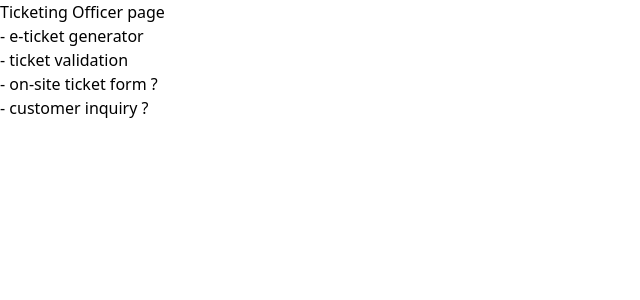
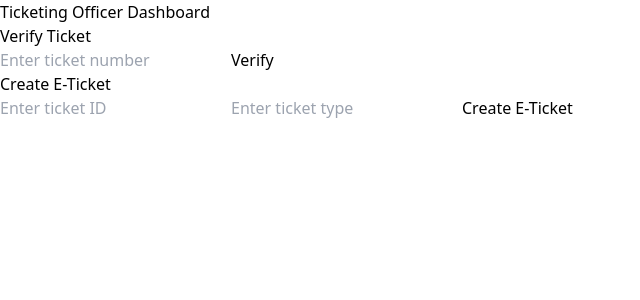
Before and after one commit to darylcwx/Ticket-Booking-System, a React (Vite) app in the folder frontend/: page /ticketingOfficerDashboard in a window 1280 px wide. Shown: the top 300 px of the page, without its empty margins (0-640 px from the left). Built offline with nearby package versions, Linux system fonts and the light colour scheme; no server answers.

Commit message:
Incomplete (error submitting)

```diff
--- a/frontend/src/routes/TicketingOfficerDashboard.jsx
+++ b/frontend/src/routes/TicketingOfficerDashboard.jsx
@@ -13,39 +13,64 @@ import SearchIcon from "@mui/icons-material/Search";
 import SwapVertIcon from "@mui/icons-material/SwapVert";
 
 export default function Dashboard() {
+    const [ticketNumber, setTicketNumber] = useState('');
+    const [ticketID, setTicketID] = useState('');
+    const [ticketType, setTicketType] = useState('');
+    const [verificationResult, setVerificationResult] = useState('');
+    const [creationResult, setCreationResult] = useState('');
+
+    const handleVerifyTicket = async () => {
+        try {
+            const response = await fetch("http://localhost:8080/ticket", {
+                method: 'POST',
+                headers: { "Content-Type": "application/json" },
+                body: JSON.stringify({ ticketNumber })
+            });
+            if (!response.ok) {
+                throw new Error('Failed to verify ticket');
+            }
+            const data = await response.json();
+            setVerificationResult(data);
+        } catch (e) {
+            console.error('Error verifying ticket:', e.message);
+        }
+    };
+
+    const handleCreateTicket = async () => {
+        try {
+            const response = await fetch("http://localhost:8080/create-ticket", {
+                method: 'POST',
+                headers: {'Content-Type': 'application/json'},
+                body: JSON.stringify({ ticketID, ticketType })
+            });
+            if (!response.ok) {
+                throw new Error('Failed to create ticket');
+            }
+            const data = await response.json();
+            setCreationResult(data);
+        } catch (e) {
+            console.error('Error creating ticket:', e.message);
+        }
+    };
 
 
     return (
+
         <div>
-            Ticketing Officer page
-            <p>
-                - e-ticket generator
-                {/*
-                e-ticket will be on customer dashboard
-                contains details such as ticket type, ticket no., customer name, event name
-                */}
-            </p>
-            <p>
-                - ticket validation
-                {/*
-                get e-ticket num from customer and validation with db
-                or
-                if we somehow can generate a qr code on the eticket and scan it??
-                */}
-            </p>
-            <p>
-                - on-site ticket form ?
-                {/*
-                collect customer details
-                create e-ticket
-                sends e-ticket to customer dashboard
-                */}
-            </p>
-            <p>
-                - customer inquiry ?
-                {/* button on customer dashboard to send inquiry */}
-            </p>
-
+            <h2>Ticketing Officer Dashboard</h2>
+            <div>
+                <h3>Verify Ticket</h3>
+                <input type="text" value={ticketNumber} onChange={(e) => setTicketNumber(e.target.value)} placeholder="Enter ticket number" />
+                <button onClick={handleVerifyTicket}>Verify</button>
+                {verificationResult && <p>{verificationResult}</p>}
+            </div>
+            <div>
+                <h3>Create E-Ticket</h3>
+                <input type="text" value={ticketID} onChange={(e) => setTicketID(e.target.value)} placeholder="Enter ticket ID" />
+                <input type="text" value={ticketType} onChange={(e) => setTicketType(e.target.value)} placeholder="Enter ticket type" />
+                <button onClick={handleCreateTicket}>Create E-Ticket</button>
+                {creationResult && <p>{creationResult}</p>}
+            </div>
         </div>
     );
 }
```
